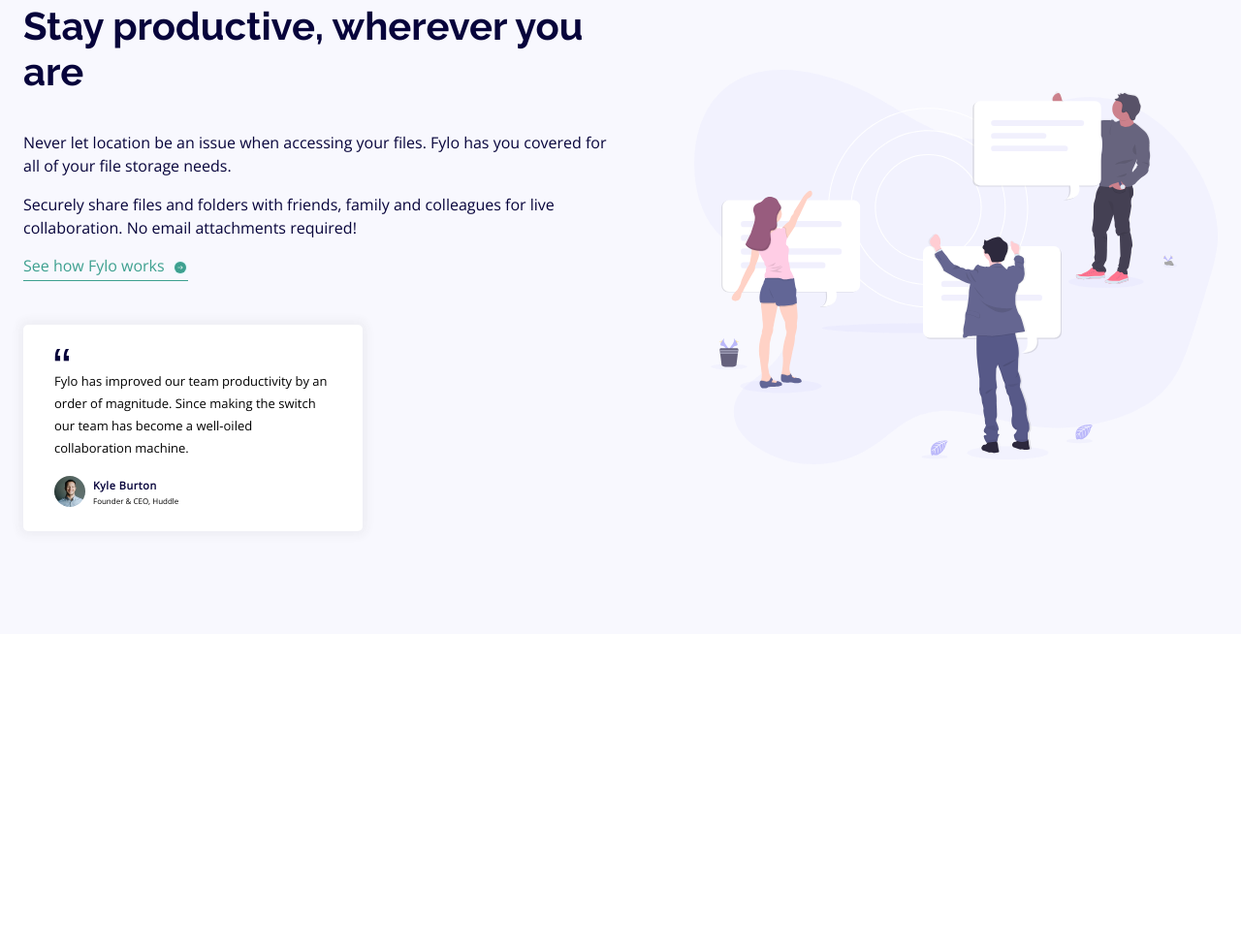
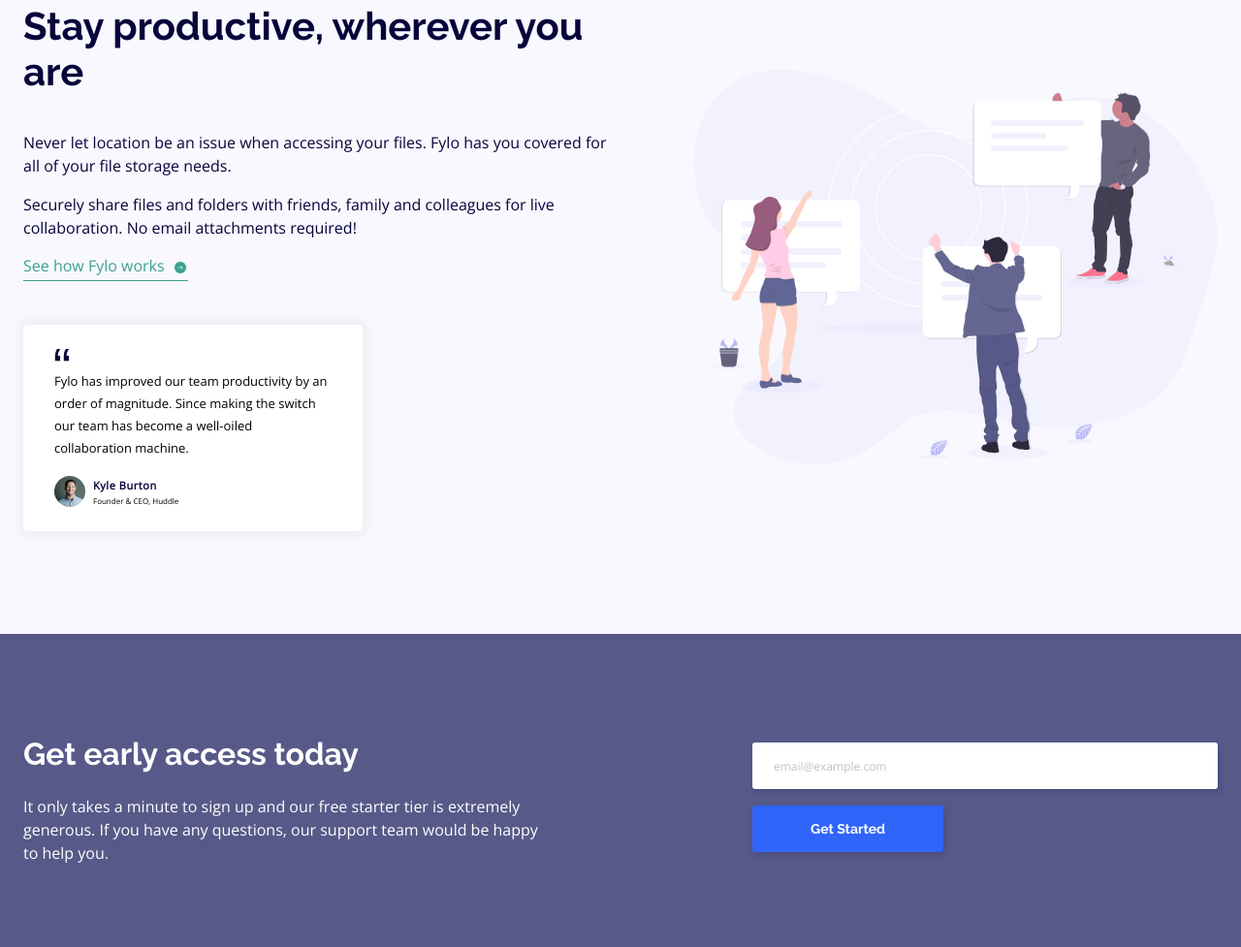
Before and after one commit to NinjaInShade/fylo-2col-landing-page, a plain HTML site: page index.html in a window 1280 px wide. Shown: the part 1014-1991 px from the top of the page at 97% size. Before the commit the page ends 1668 px from the top, so only its background shows below. Drawn offline with nearby package versions, Linux system fonts and the light colour scheme.

Commit message:
Subscribe form section complete

```diff
--- a/base.css
+++ b/base.css
@@ -86,6 +86,11 @@
 h2 {
   font-size: var(--h2);
   line-height: var(--h2-lh);
+}
+
+h3 {
+  font-size: var(--h3);
+  line-height: var(--h3-lh);
 }
 
 .subheading {
--- a/buttons.css
+++ b/buttons.css
@@ -22,8 +22,19 @@
 
 .btn-small {
   font-size: var(--btn-s);
+  padding: 16px 60px;
 }
 
 #header-btn {
   box-shadow: 2px 3px 6px 0 rgba(0, 0, 0, 0.16);
 }
+
+@media (max-width: 500px) {
+  .btn {
+    padding: 12px 60px;
+  }
+
+  .btn-small {
+    padding: 10.5px 60px;
+  }
+}
--- a/index.html
+++ b/index.html
@@ -115,6 +115,25 @@
           />
         </div>
       </section>
+
+      <section class="subscribe">
+        <div class="container subscribe-container">
+          <div>
+            <h3 class="subscribe-title">Get early access today</h3>
+            <p class="body subscribe-description">
+              It only takes a minute to sign up and our free starter tier is extremely generous. If you have any
+              questions, our support team would be happy to help you.
+            </p>
+          </div>
+          <form class="subscribe-form" onsubmit="submitSubscribeForm(event)">
+            <div class="subscribe-form-input-group" id="subscribe-form">
+              <input type="text" placeholder="email@example.com" class="subscribe-form-input" name="Email" />
+              <p class="error hidden subscribe-form-error">Form is valid</p>
+            </div>
+            <button class="btn btn-primary btn-small" type="submit" id="subscribe-btn">Get Started</button>
+          </form>
+        </div>
+      </section>
     </main>
 
     <script src="./main.js"></script>
--- a/main.css
+++ b/main.css
@@ -185,6 +185,67 @@
   width: 32px;
 }
 
+.subscribe {
+  background-color: var(--light-purple);
+  padding: 100px 24px 85px 24px;
+}
+
+.subscribe-container {
+  display: flex;
+  justify-content: space-between;
+  align-items: center;
+}
+
+.subscribe-title {
+  color: #fff;
+}
+
+.subscribe-description {
+  color: #fff;
+  margin-top: 18px;
+  max-width: 535px;
+}
+
+.subscribe-form {
+  display: flex;
+  flex-direction: column;
+  justify-content: center;
+  align-items: flex-start;
+  max-width: 480px;
+  width: 100%;
+}
+
+.subscribe-form-input {
+  font-family: 'Open Sans', sans-serif;
+  border: 0.63px solid transparent;
+  font-size: var(--input-s);
+  color: var(--black);
+  box-shadow: 2px 3px 6px rgba(7, 4, 59, 0.15);
+  padding: 14.5px 21px;
+  border-radius: 3px;
+  width: 100%;
+}
+
+.subscribe-form-input-group {
+  width: 100%;
+}
+
+.subscribe-form-error {
+  color: #fff;
+}
+
+#subscribe-btn {
+  box-shadow: 2px 3px 6px 0 rgba(7, 4, 59, 0.15);
+}
+
+.subscribe-form-input-error {
+  border: 0.63px solid var(--error-clr);
+}
+
+.subscribe-form-input::placeholder {
+  color: var(--gray);
+}
+
 @media (max-width: 1125px) {
   .header-container {
     flex-direction: column-reverse;
@@ -226,6 +287,24 @@
     margin-left: auto;
     margin-right: auto;
   }
+
+  .subscribe-container {
+    flex-direction: column;
+  }
+
+  .subscribe-title,
+  .subscribe-description {
+    text-align: center;
+  }
+
+  .subscribe-form {
+    margin-top: 24px;
+    max-width: 535px;
+  }
+
+  #subscribe-btn {
+    width: 100%;
+  }
 }
 
 @media (max-width: 500px) {
@@ -255,7 +334,11 @@
 
   .header-form-input-group {
     width: 100%;
-    margin: 0 0 6px 0;
+    margin: 0;
+  }
+
+  .header-form-input {
+    padding: 10.5px 21px;
   }
 
   #header-btn {
@@ -278,4 +361,20 @@
   .testimonial-card {
     margin-top: 40px;
   }
+
+  .subscribe-description {
+    margin-top: 16px;
+  }
+
+  .subscribe-form {
+    max-width: 240px;
+  }
+
+  .subscribe-description {
+    max-width: 280px;
+  }
+
+  .subscribe-form-input {
+    padding: 8px 21px;
+  }
 }
--- a/main.js
+++ b/main.js
@@ -19,3 +19,25 @@
     headerError.innerText = 'Please check your email';
   }
 }
+
+function submitSubscribeForm(e) {
+  e.preventDefault();
+
+  const subscribeForm = document.getElementById('subscribe-form');
+  const subscribeInput = subscribeForm.querySelector('input');
+  const subscribeError = subscribeForm.querySelector('p');
+
+  subscribeInput.classList.remove('subscribe-form-input-error');
+  subscribeError.classList.add('hidden');
+  subscribeError.innerText = 'Form is valid';
+
+  const email_re =
+    /^(([^<>()[\]\\.,;:\s@"]+(\.[^<>()[\]\\.,;:\s@"]+)*)|(".+"))@((\[[0-9]{1,3}\.[0-9]{1,3}\.[0-9]{1,3}\.[0-9]{1,3}\])|(([a-zA-Z\-0-9]+\.)+[a-zA-Z]{2,}))$/;
+
+  // Form is invalid
+  if (!subscribeInput.value || !email_re.test(String(subscribeInput.value).toLowerCase())) {
+    subscribeInput.classList.add('subscribe-form-input-error');
+    subscribeError.classList.remove('hidden');
+    subscribeError.innerText = 'Please check your email';
+  }
+}
```
